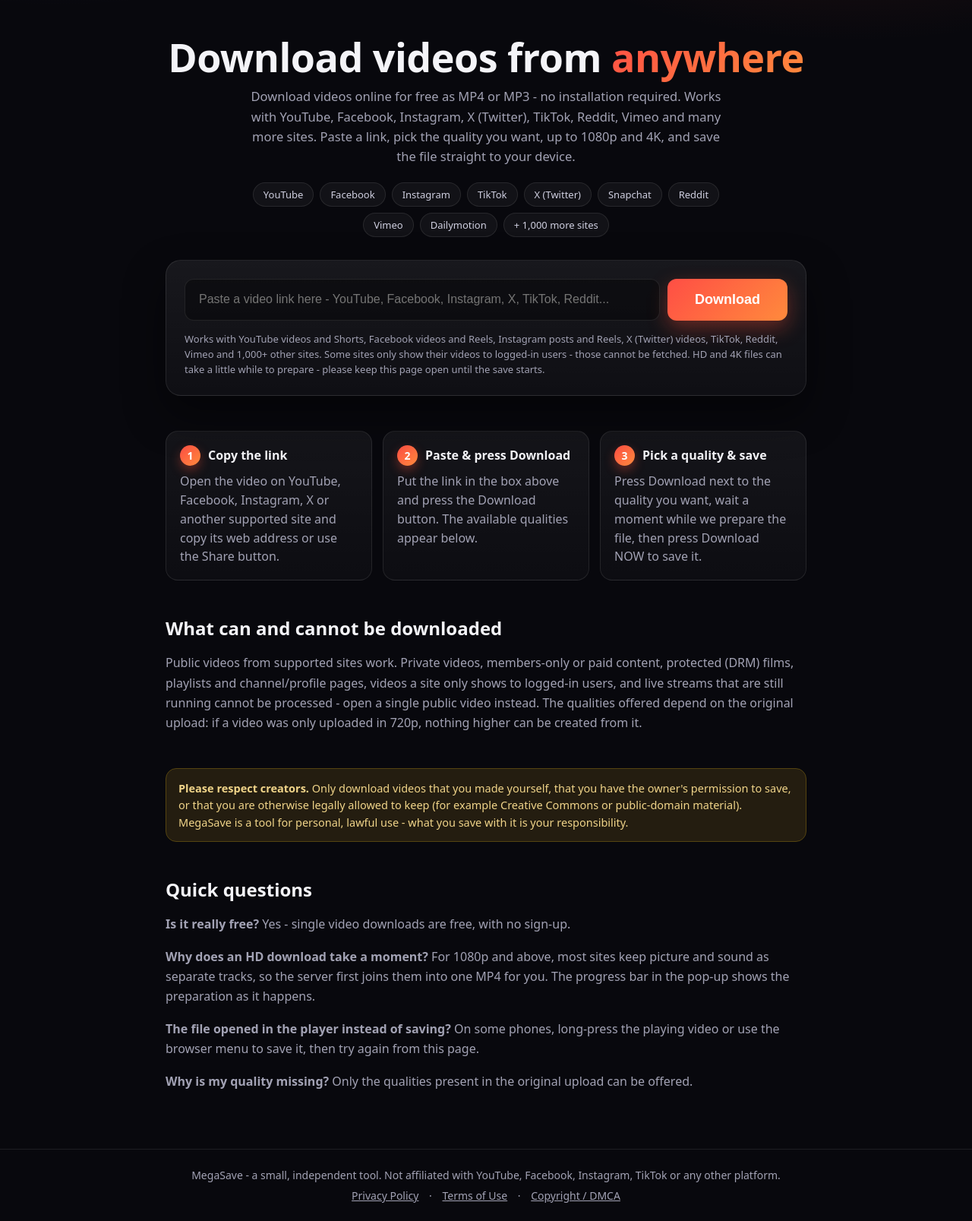
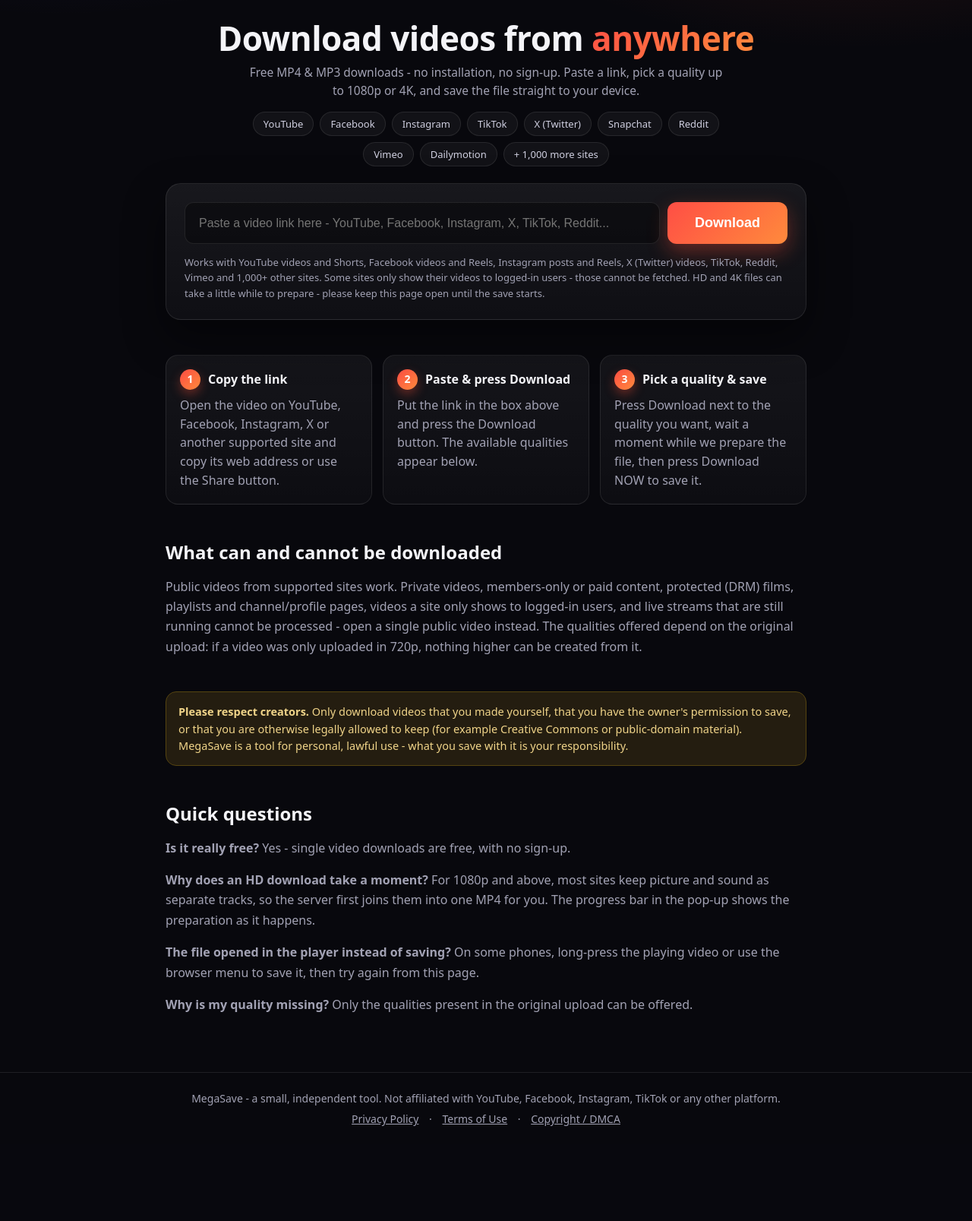
Before and after one commit to agentmobee-beep/ytdown, a Flask app: page / in a window 1280 px wide. Shown: the part 66-1673 px from the top of the page at 76% size. After the commit the page ends 1548 px from the top, so only its background shows below. Run offline with Flask 3, Linux system fonts and the light colour scheme; some libraries are stand-ins or nearby versions.

Commit message:
Compact hero: shorter text, download box higher

```diff
--- a/templates/index.html
+++ b/templates/index.html
@@ -23,10 +23,10 @@
   .logo { font-size:27px; font-weight:800; letter-spacing:.2px; }
   .logo span, .grad { background:var(--grad); -webkit-background-clip:text; background-clip:text; color:transparent; }
   header .tag { color:var(--muted); font-size:13px; margin-left:auto; }
-  main { max-width:880px; margin:0 auto; padding:40px 18px 60px; }
-  h1 { font-size:clamp(34px,6.5vw,52px); font-weight:800; letter-spacing:-.5px; text-align:center; margin:6px 0 10px; line-height:1.12; }
-  .sub { text-align:center; color:var(--muted); margin:0 auto; max-width:640px; line-height:1.6; font-size:16.5px; }
-  .chips { display:flex; flex-wrap:wrap; gap:8px; justify-content:center; margin:20px auto 30px; max-width:660px; }
+  main { max-width:880px; margin:0 auto; padding:24px 18px 60px; }
+  h1 { font-size:clamp(30px,6vw,44px); font-weight:800; letter-spacing:-.5px; text-align:center; margin:2px 0 8px; line-height:1.12; }
+  .sub { text-align:center; color:var(--muted); margin:0 auto; max-width:640px; line-height:1.55; font-size:15.5px; }
+  .chips { display:flex; flex-wrap:wrap; gap:8px; justify-content:center; margin:16px auto 22px; max-width:660px; }
   .chip { padding:6px 13px; border:1px solid var(--line); border-radius:999px; background:rgba(255,255,255,.045); font-size:13px; color:#cfcfe0; white-space:nowrap; }
   .box { background:linear-gradient(180deg,rgba(255,255,255,.065),rgba(255,255,255,.03)); border:1px solid var(--line); border-radius:20px; padding:24px; box-shadow:0 24px 55px rgba(0,0,0,.45); animation:fadeUp .5s ease both; }
   @keyframes fadeUp { from { opacity:0; transform:translateY(10px); } to { opacity:1; transform:none; } }
@@ -92,7 +92,7 @@
     header .tag { display:none; }
     button.download { width:100%; }
     #result img { width:100%; }
-    main { padding-top:30px; }
+    main { padding-top:18px; }
   }
 </style>
 </head>
@@ -103,10 +103,9 @@
 </header>
 <main>
   <h1>Download videos from <span class="grad">anywhere</span></h1>
-  <p class="sub">Download videos online for free as MP4 or MP3 - no installation
-     required. Works with YouTube, Facebook, Instagram, X (Twitter), TikTok, Reddit,
-     Vimeo and many more sites. Paste a link, pick the quality you want, up to 1080p
-     and 4K, and save the file straight to your device.</p>
+  <p class="sub">Free MP4 &amp; MP3 downloads - no installation, no sign-up.
+     Paste a link, pick a quality up to 1080p or 4K, and save the file
+     straight to your device.</p>
   <div class="chips">
     <span class="chip">YouTube</span><span class="chip">Facebook</span><span class="chip">Instagram</span><span class="chip">TikTok</span><span class="chip">X (Twitter)</span><span class="chip">Snapchat</span><span class="chip">Reddit</span><span class="chip">Vimeo</span><span class="chip">Dailymotion</span><span class="chip">+ 1,000 more sites</span>
   </div>
```
